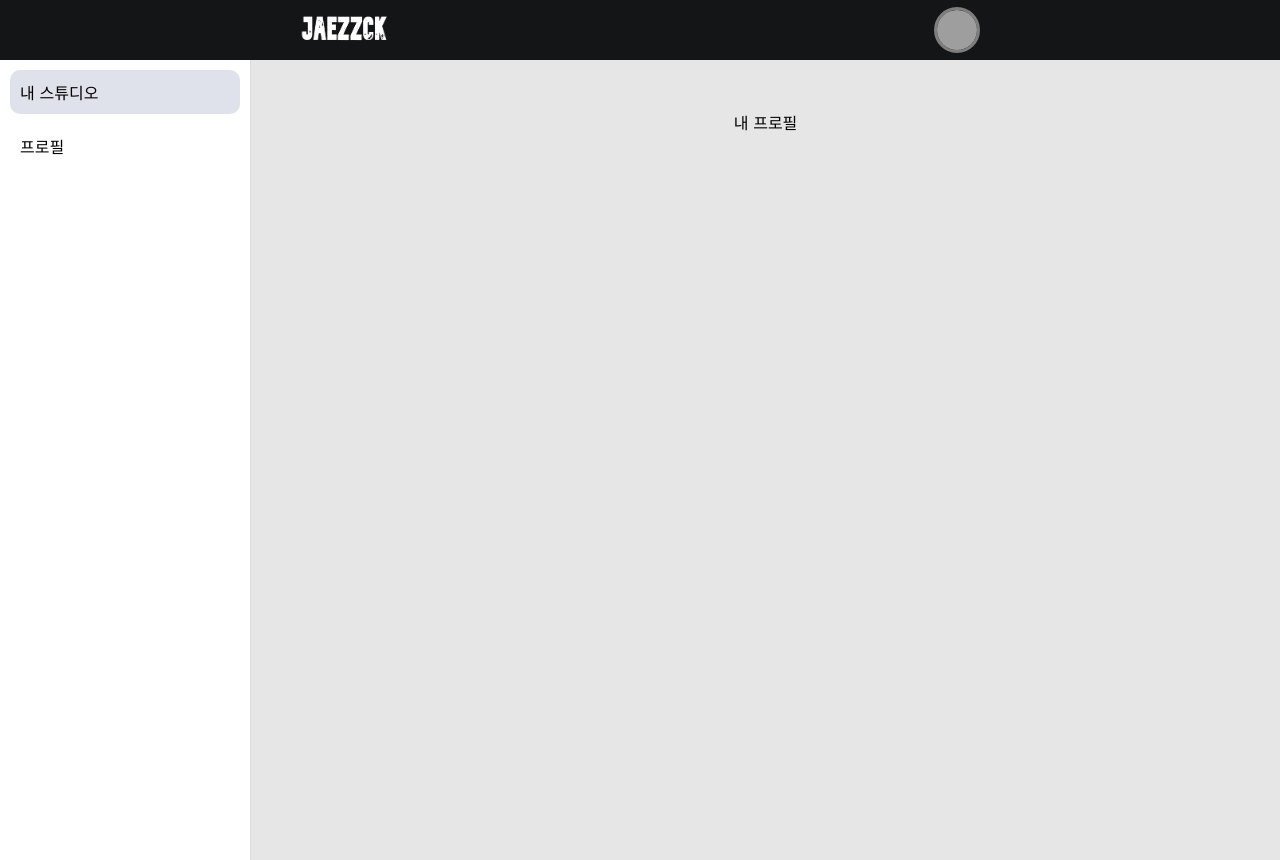
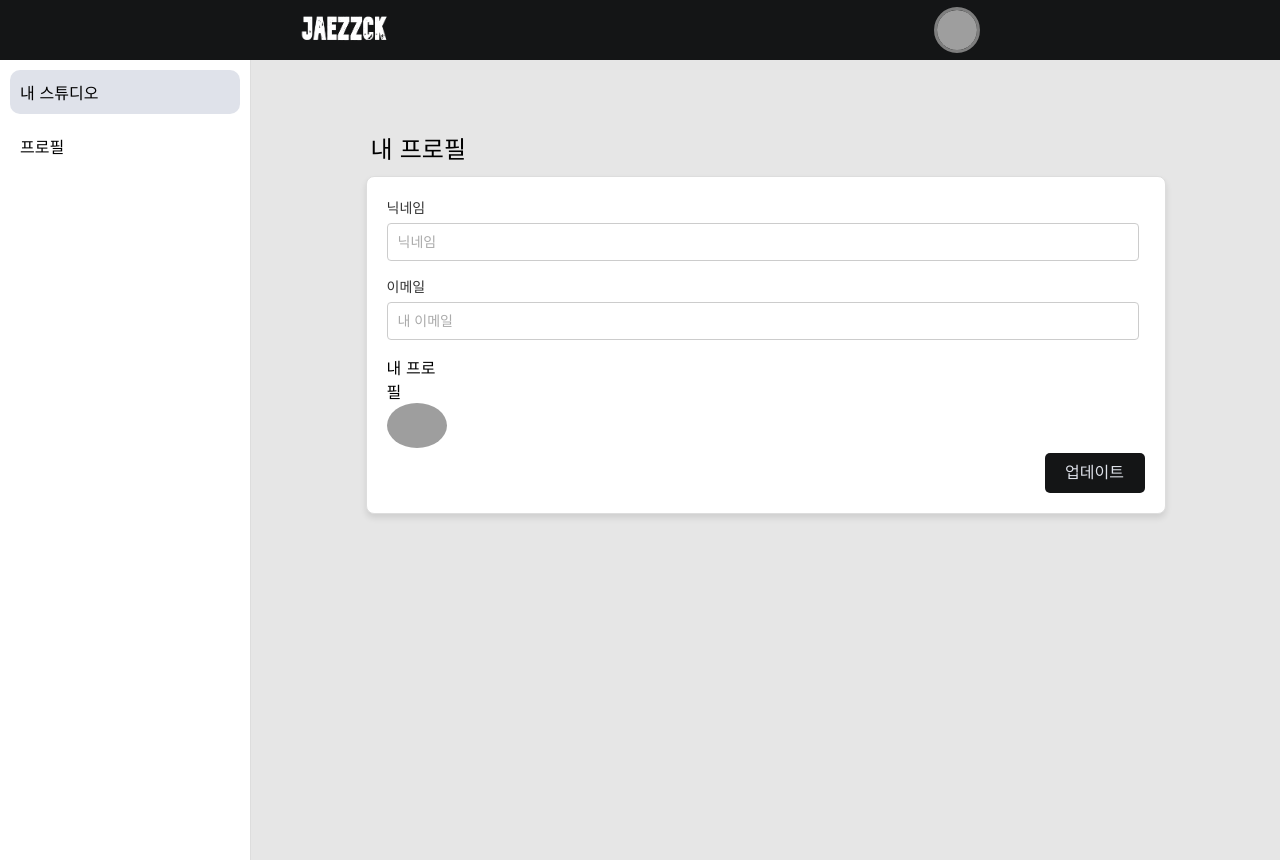
Before and after one commit to QuiD-0/playLive, a Vue app in the folder front/: page /studio/profile in a window 1280 px wide. Built offline with nearby package versions, Linux system fonts and the light colour scheme; no server answers; grey boxes are pictures that could not be loaded.

Commit message:
업데이트 폼 생성

```diff
--- a/front/src/components/mypage/ProfileManage.vue
+++ b/front/src/components/mypage/ProfileManage.vue
@@ -1,5 +1,96 @@
+<script setup>
+import ProfileImg from "@/components/header/ProfileImg.vue";
+</script>
+
 <template>
-  내 프로필
+  <div class="studio-container">
+    <div class="box">
+      <div class="studio-header">내 프로필</div>
+      <div class="studio-box">
+        <div class="form-group">
+          <label for="title">닉네임</label>
+          <input id="title" type="text" placeholder="닉네임" />
+        </div>
+        <div class="form-group">
+          <label for="description">이메일</label>
+          <input id="description" type="text" placeholder="내 이메일" />
+        </div>
+        <div class="avatar">
+          <div>내 프로필</div>
+          <ProfileImg :img-path="''"/>
+        </div>
+        <div class="button">업데이트</div>
+      </div>
+    </div>
+  </div>
 </template>
-<script setup>
-</script>
+
+<style scoped>
+.studio-container {
+  width: 800px;
+  margin: 0 auto;
+  padding: 20px;
+}
+
+.box {
+  margin-bottom: 20px;
+}
+
+.studio-header {
+  width: 800px;
+  font-size: 24px;
+  margin-bottom: 10px;
+  margin-left: 5px;
+  text-align: left;
+}
+
+label {
+  display: block;
+  margin-bottom: 5px;
+  font-size: 14px;
+  color: #333;
+}
+
+input {
+  width: 730px;
+  padding: 10px;
+  border: 1px solid #ccc;
+  border-radius: 4px;
+  font-size: 14px;
+}
+
+input::placeholder {
+  color: #aaa;
+}
+
+.studio-box {
+  border: 1px solid #ddd;
+  border-radius: 8px;
+  padding: 20px;
+  background-color: #ffffff;
+  box-shadow: 0 4px 6px rgba(0, 0, 0, 0.1);
+  display: flex; /* flexbox 추가 */
+  flex-direction: column;
+}
+
+.form-group {
+  margin-bottom: 15px;
+}
+
+.button {
+  align-self: flex-end; /* 버튼을 오른쪽으로 이동 */
+  width: 100px;
+  height: 40px;
+  background-color: #141516;
+  color: #dfe2ea;
+  border: none;
+  border-radius: 5px;
+  text-align: center;
+  line-height: 40px;
+  cursor: pointer;
+}
+
+.avatar {
+  width: 60px;
+}
+</style>
--- a/front/src/components/mypage/StageManage.vue
+++ b/front/src/components/mypage/StageManage.vue
@@ -3,15 +3,24 @@
 
 <template>
   <div class="studio-container">
+    <div class="box">
       <div class="studio-header">내 스튜디오</div>
       <div class="studio-box">
         <div class="form-group">
           <label for="title">방송 제목</label>
-        <input id="title" type="text" placeholder="방송 제목을 입력해주세요" />
+          <input id="title" type="text" placeholder="방송 제목을 입력해주세요"/>
         </div>
         <div class="form-group">
           <label for="description">방송 설명</label>
-        <input id="description" type="text" placeholder="방송 설명을 입력해주세요" />
+          <input id="description" type="text" placeholder="방송 설명을 입력해주세요"/>
+        </div>
+        <div class="button">업데이트</div>
+      </div>
+    </div>
+    <div class="box">
+      <div class="studio-header">방송 히스토리</div>
+      <div class="studio-box">
+        <div>검색 기간</div>
       </div>
     </div>
   </div>
@@ -24,24 +33,16 @@
   padding: 20px;
 }
 
+.box {
+  margin-bottom: 20px;
+}
+
 .studio-header {
   width: 800px;
   font-size: 24px;
   margin-bottom: 10px;
   margin-left: 5px;
   text-align: left;
-}
-
-.studio-box {
-  border: 1px solid #ddd; /* 박스 테두리 */
-  border-radius: 8px; /* 둥근 모서리 */
-  padding: 20px;
-  background-color: #ffffff; /* 박스 배경색 */
-  box-shadow: 0 4px 6px rgba(0, 0, 0, 0.1); /* 박스 그림자 */
-}
-
-.form-group {
-  margin-bottom: 15px;
 }
 
 label {
@@ -62,4 +63,31 @@ input {
 input::placeholder {
   color: #aaa;
 }
+
+.studio-box {
+  border: 1px solid #ddd;
+  border-radius: 8px;
+  padding: 20px;
+  background-color: #ffffff;
+  box-shadow: 0 4px 6px rgba(0, 0, 0, 0.1);
+  display: flex; /* flexbox 추가 */
+  flex-direction: column;
+}
+
+.form-group {
+  margin-bottom: 15px;
+}
+
+.button {
+  align-self: flex-end; /* 버튼을 오른쪽으로 이동 */
+  width: 100px;
+  height: 40px;
+  background-color: #141516;
+  color: #dfe2ea;
+  border: none;
+  border-radius: 5px;
+  text-align: center;
+  line-height: 40px;
+  cursor: pointer;
+}
 </style>
```
Lines whose indentation alone changed are shown as unchanged.
